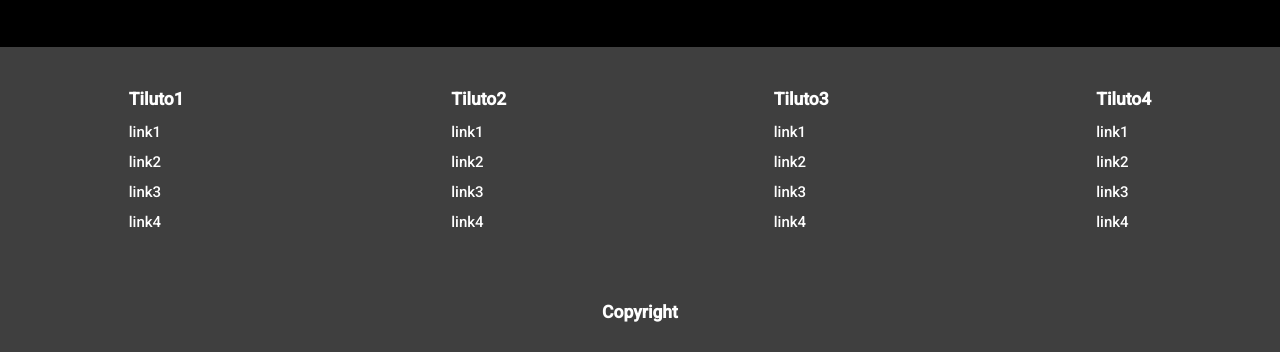
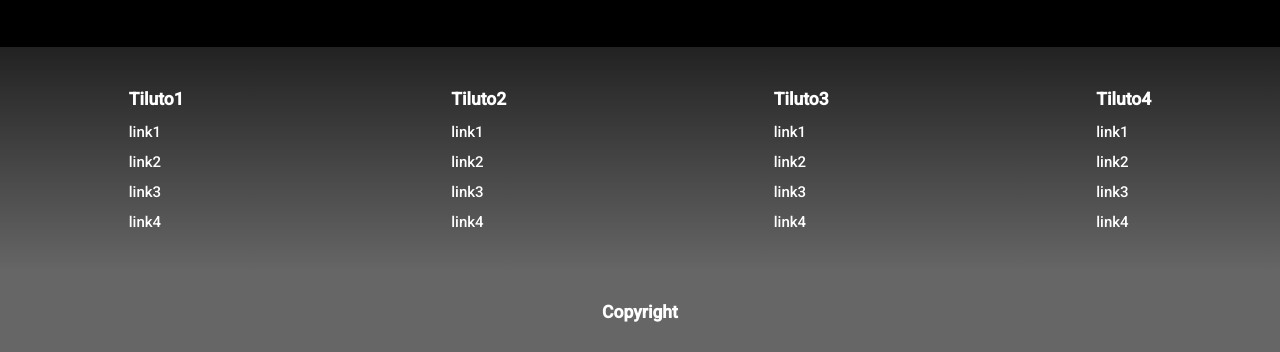
Before and after one commit to duartegonzaloariel/pagina_ialpha, a plain HTML site: page index.html in a window 1280 px wide. Shown: the part 1939-2291 px from the top of the page. Drawn offline with nearby package versions, Linux system fonts and the light colour scheme.

Commit message:
gradiente
gradiente en footer y menu secundario fuera de home

```diff
--- a/estilos-menu2.css
+++ b/estilos-menu2.css
@@ -69,7 +69,7 @@ hr {
 }
 /*segundo menu*/
 .nav-main2{
-    background-color: #000;
+    background:linear-gradient(#111,#444);
 }
 .nav-main2 ul{
     display: flex;
@@ -121,7 +121,7 @@ section{
 }
 /*footer copyright*/
 .footerr{
-    background:#3f3f3f;
+    background:linear-gradient(#111,#666);
     color: #fff;
     font-size: 15px;
     padding: 30px 0;
--- a/estilos.css
+++ b/estilos.css
@@ -227,7 +227,7 @@ section{
 }
 /* footers links*/
 .footer-links{
-    background:#3f3f3f;
+    background:linear-gradient(#222,#666);
     color: #616161;
     font-size: 15px;
     padding: 35px 0;
@@ -246,7 +246,7 @@ section{
     line-height: 2;
 }
 .footerr{
-    background:#3f3f3f;
+    background:#666;
     color: #fff;
     font-size: 15px;
     padding: 30px 0;
```
